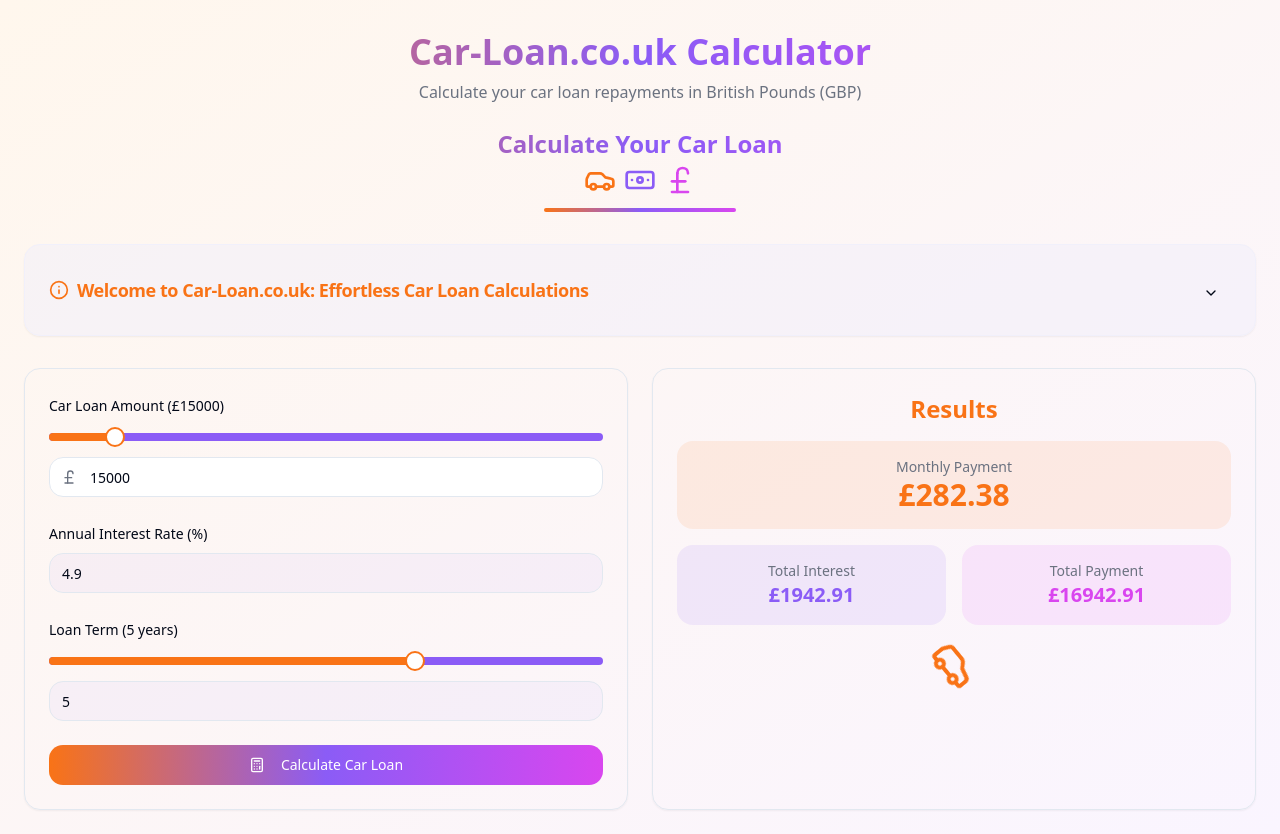
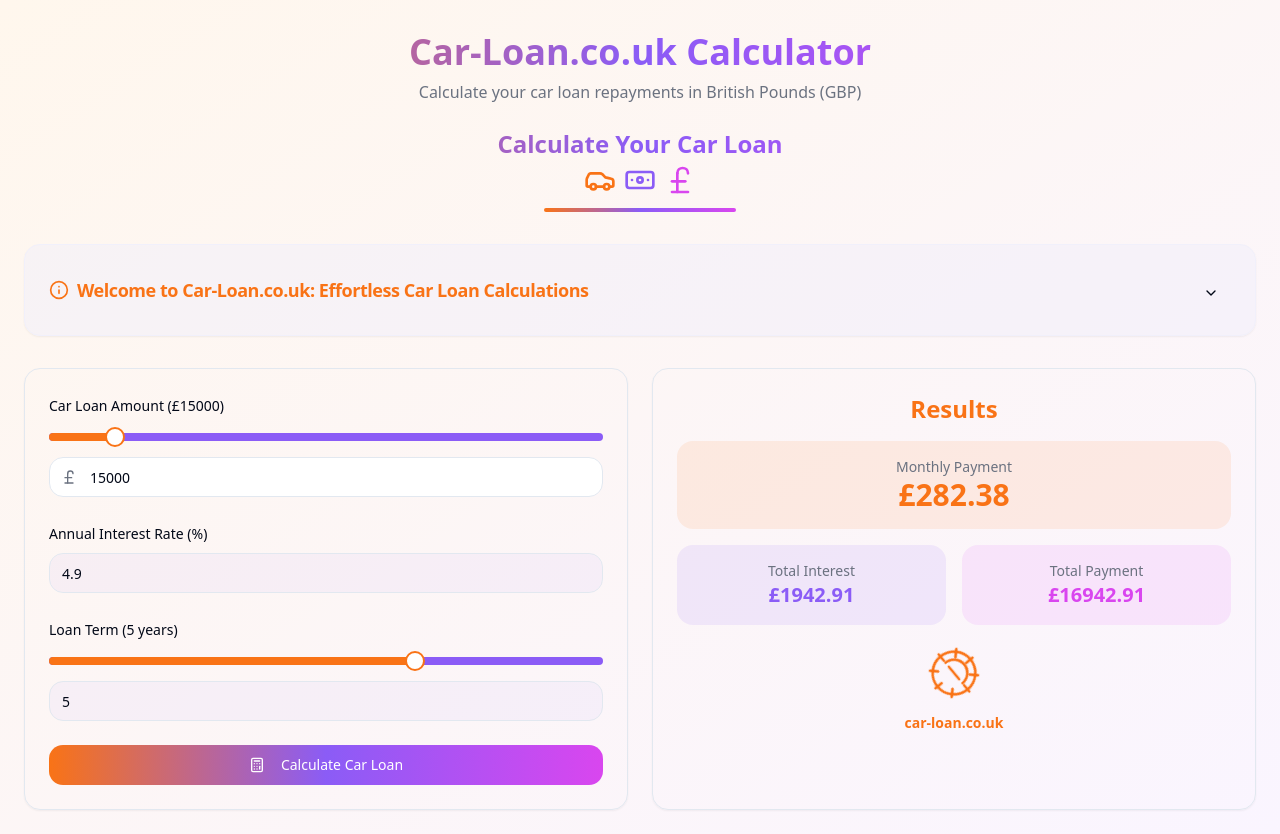
Before and after one commit to itemforsale/funky-budget-pal, a React (Vite) app: page / in a window 1280 px wide. Both pictures are taken after a click on the button "Calculate Car Loan". Built offline with nearby package versions, Linux system fonts and the light colour scheme.

Commit message:
Update Car Loan to Porsche
Change the car representation in the loan calculator to a Porsche and add a logo underneath that displays "car-loan.co.uk", which will only be shown after the car loan has been calculated.
[skip gpt_engineer]

```diff
--- a/src/components/loans/LoanResults.tsx
+++ b/src/components/loans/LoanResults.tsx
@@ -1,5 +1,5 @@
 import { Card } from "@/components/ui/card";
-import { Info, Car } from "lucide-react";
+import { Info } from "lucide-react";
 
 interface LoanResultsProps {
   monthlyPayment: number | null;
@@ -28,8 +28,32 @@ export const LoanResults = ({ monthlyPayment, totalInterest, totalPayment }: Loa
                 <p className="text-xl font-bold text-accent">£{totalPayment?.toFixed(2)}</p>
               </div>
             </div>
-            <div className="flex justify-center mt-4">
-              <Car className="w-12 h-12 text-primary animate-spin-slow" />
+            <div className="flex flex-col items-center justify-center mt-4 space-y-2">
+              <svg
+                viewBox="0 0 24 24"
+                className="w-16 h-16 text-primary animate-spin-slow"
+                fill="none"
+                stroke="currentColor"
+                strokeWidth="1"
+              >
+                <path
+                  d="M3,12 L6,12 M18,12 L21,12 M12,3 L12,6 M12,18 L12,21 M5.636,5.636 L7.757,7.757 M16.243,16.243 L18.364,18.364 M5.636,18.364 L7.757,16.243 M16.243,7.757 L18.364,5.636"
+                  strokeLinecap="round"
+                />
+                <path
+                  d="M4,12 C4,7.582 7.582,4 12,4 C16.418,4 20,7.582 20,12 C20,16.418 16.418,20 12,20 C7.582,20 4,16.418 4,12 Z"
+                  strokeLinecap="round"
+                />
+                <path
+                  d="M7,12 C7,9.239 9.239,7 12,7 C14.761,7 17,9.239 17,12"
+                  strokeLinecap="round"
+                />
+                <path
+                  d="M9,12 L15,12"
+                  strokeLinecap="round"
+                />
+              </svg>
+              <span className="text-sm font-semibold text-primary">car-loan.co.uk</span>
             </div>
           </div>
         )}
```
